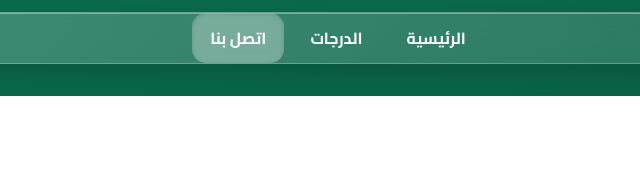
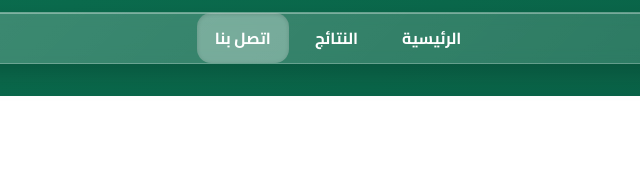
Before and after one commit to abuziadk/tahfeeddamad, a website: page contact.html in a window 1280 px wide. Shown: the top 178 px of the page, 302-942 px from the left. Drawn offline with Linux system fonts and the light colour scheme.

Commit message:
Update contact.html

```diff
--- a/contact.html
+++ b/contact.html
@@ -41,7 +41,7 @@
 <nav class="navbar">
   <ul>
     <li><a href="index.html">الرئيسية</a></li>
-    <li><a href="grades.html">الدرجات</a></li>
+    <li><a href="grades.html">النتائج</a></li>
     <li><a class="active" href="contact.html">اتصل بنا</a></li>
   </ul>
 </nav>
```
